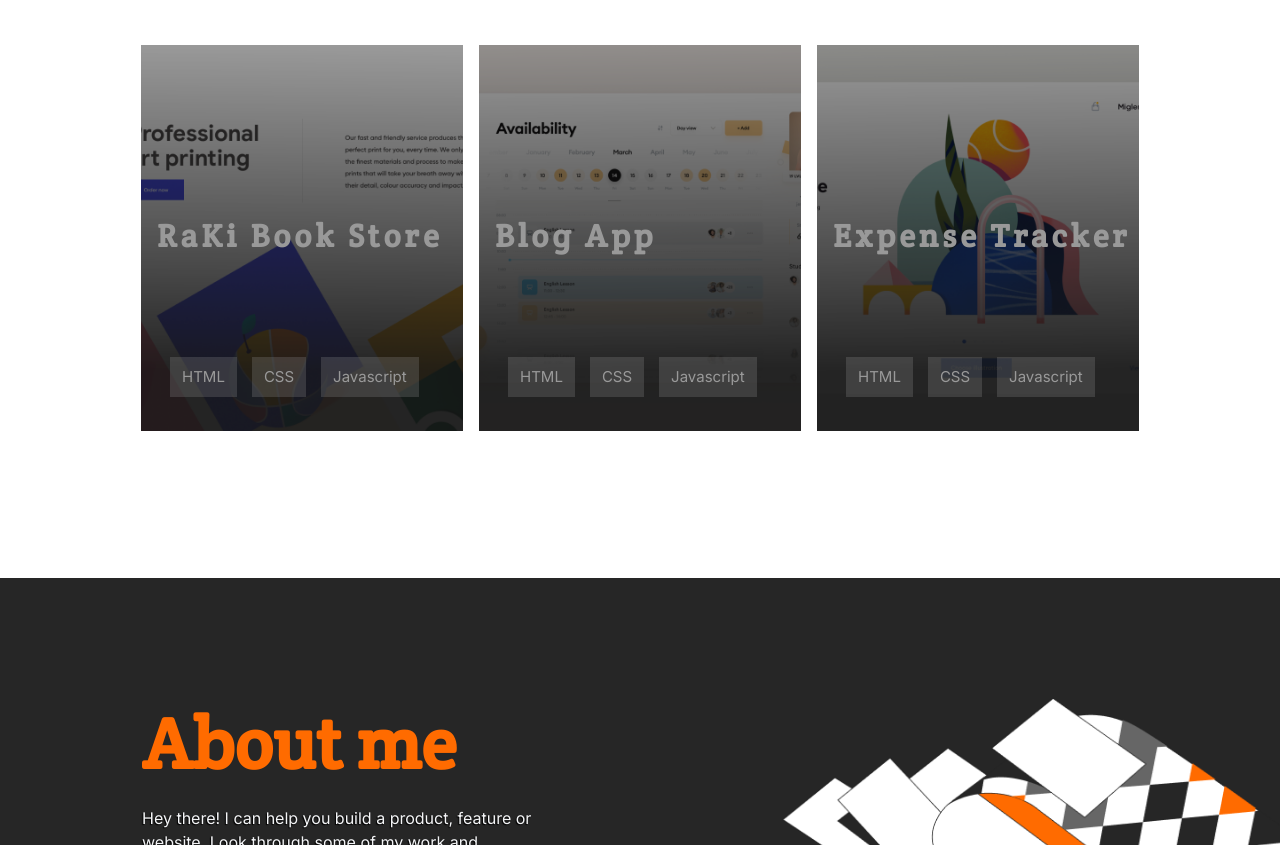
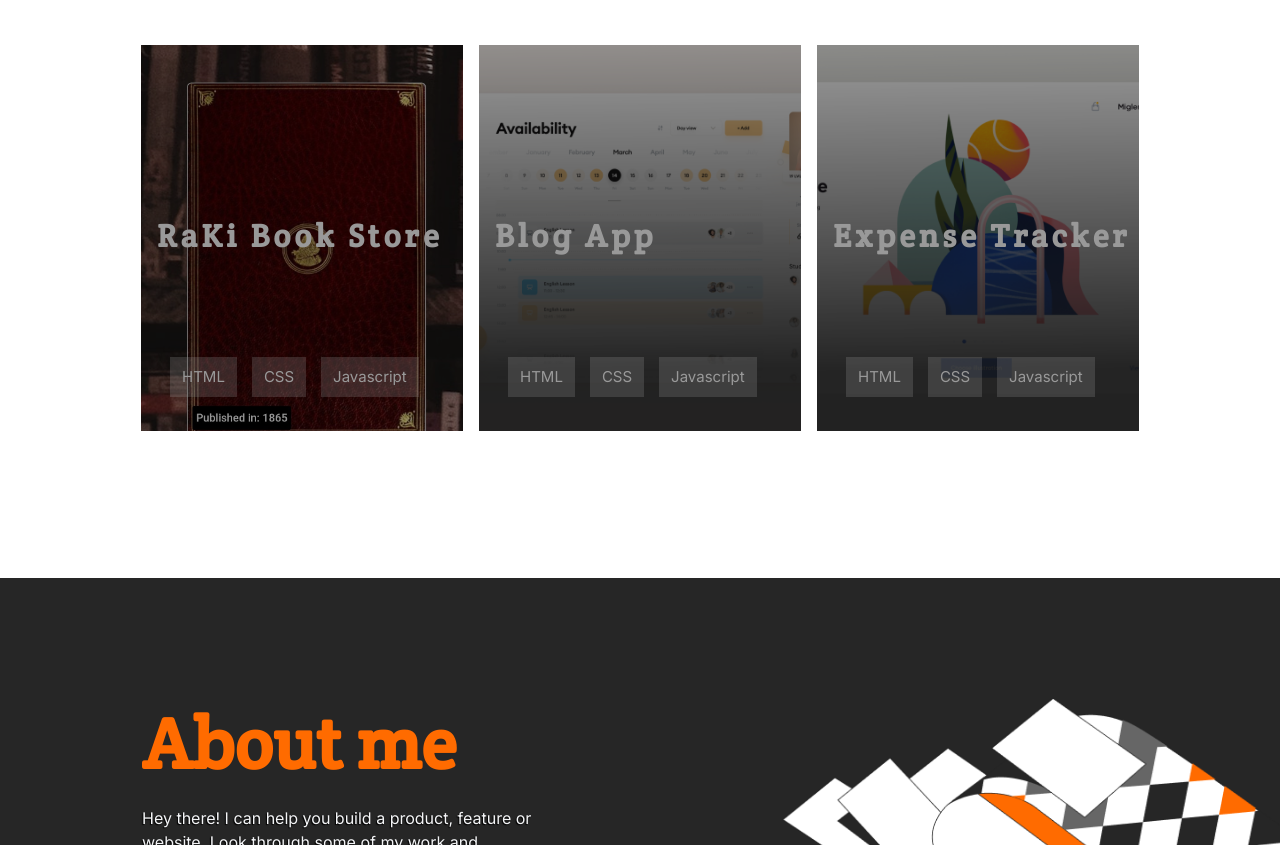
Before and after one commit to kifle23/Portfolio, a website: page index.html in a window 1280 px wide. Shown: the part 2099-2944 px from the top of the page. Drawn offline with Linux system fonts and the light colour scheme.

Commit message:
Update book store

```diff
--- a/css/styles.css
+++ b/css/styles.css
@@ -304,7 +304,7 @@ li {
 }
 
 .img-4 {
-  background-image: url(../Images/portfolio/card-four.png);
+  background-image: url(../Images/portfolio/raki-mob.jpg);
 }
 
 .img-5 {
```
Also changed, not shown: Images/portfolio/card-four.png (deleted), Images/portfolio/card-four.svg (deleted), Images/portfolio/card-one.svg (deleted), Images/portfolio/card-three.png (deleted), Images/portfolio/card-three.svg (deleted), Images/portfolio/card-two.png (deleted), Images/portfolio/card-two.svg (deleted), Images/portfolio/raki-mob.jpg (added), Images/portfolio/raki-mob.png (deleted).
